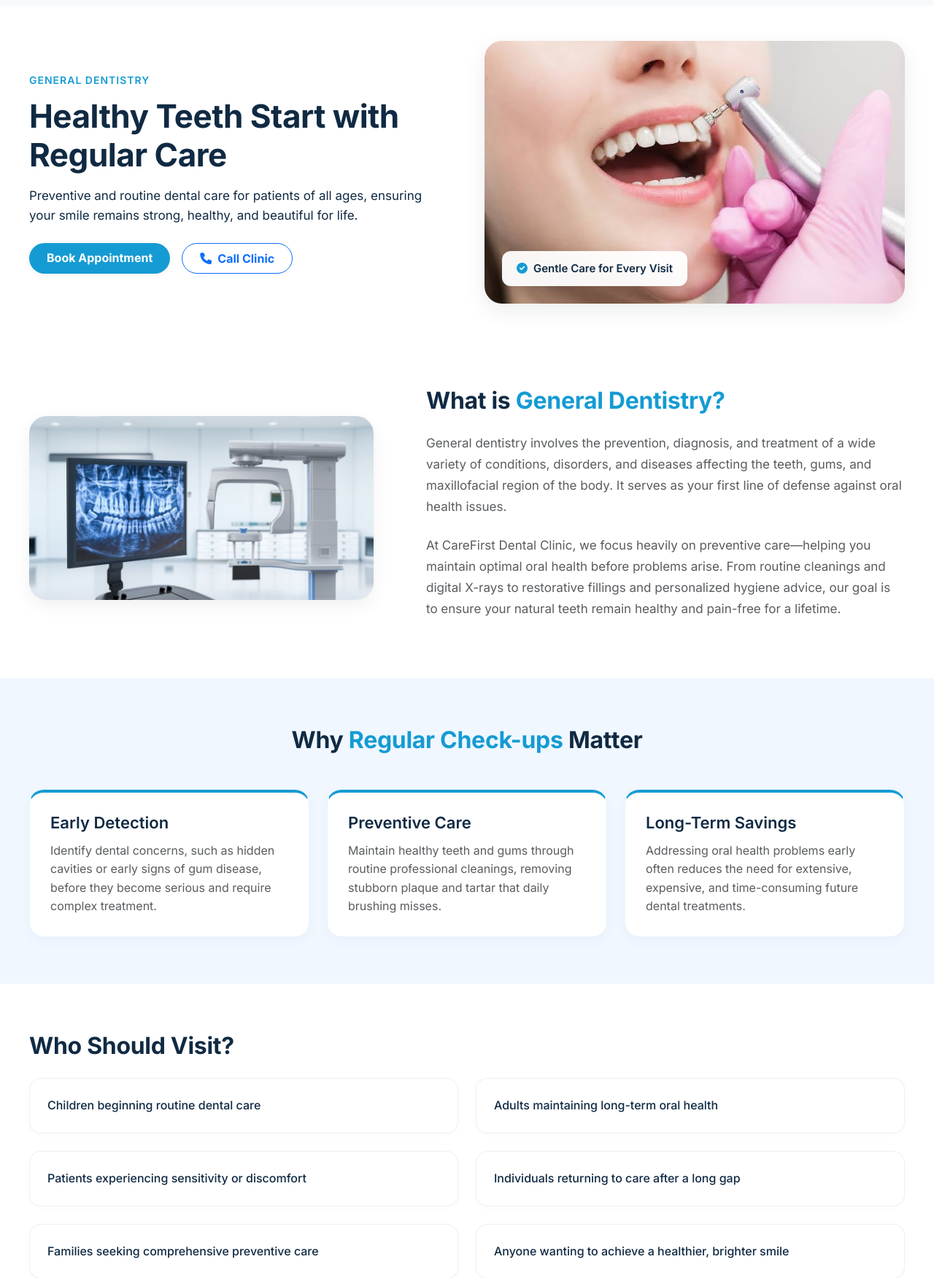
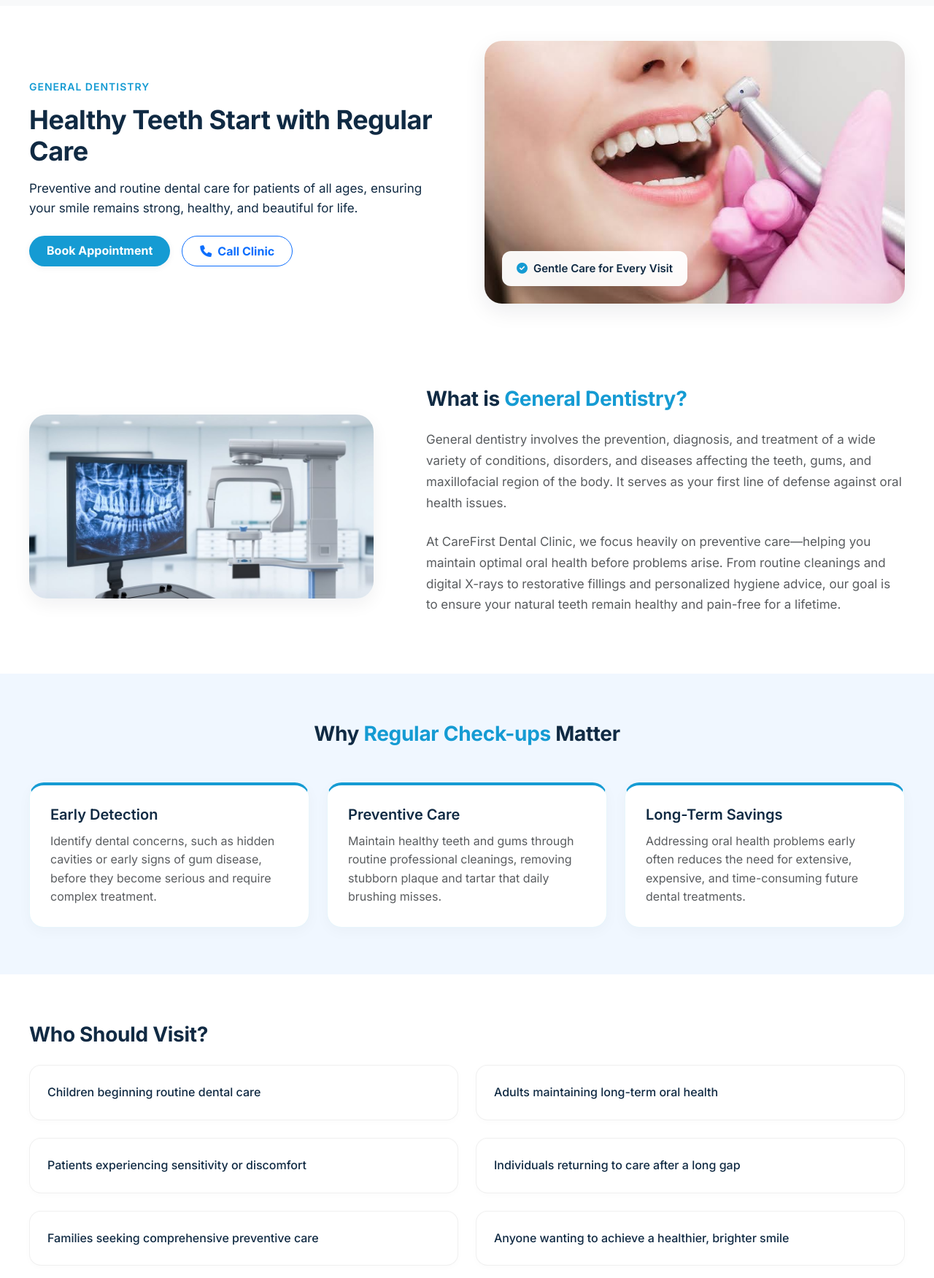
Before and after one commit to gangasagar12/carefirst-dental-clinic, a Django app: page /treatments/general-dentistry/ in a window 1280 px wide. Shown: the part 167-1918 px from the top of the page at 73% size. Run offline with Django 5.2, Linux system fonts and the light colour scheme.

Commit message:
Fix: Decrease font sizes and cache-bust CSS in General Dentistry

```diff
--- a/static/css/general-dentistry.css
+++ b/static/css/general-dentistry.css
@@ -27,7 +27,7 @@ body {
 
 /* ── Headings ───────────────────────────────────────────── */
 h1, .gd-h1 {
-    font-size: clamp(32px, 4vw, 44px); /* 40-48px */
+    font-size: clamp(28px, 3.5vw, 36px); /* Decreased from 40-48px */
     font-weight: 800;
     color: var(--navy);
     letter-spacing: -0.5px;
@@ -36,7 +36,7 @@ h1, .gd-h1 {
 }
 
 h2, .gd-h2 {
-    font-size: clamp(26px, 3vw, 32px); /* 28-34px */
+    font-size: clamp(24px, 2.5vw, 28px); /* Decreased from 28-34px */
     font-weight: 700;
     color: var(--navy);
     letter-spacing: -0.3px;
@@ -45,7 +45,7 @@ h2, .gd-h2 {
 }
 
 h3, .gd-h3 {
-    font-size: clamp(18px, 2vw, 22px); /* 20-24px */
+    font-size: clamp(18px, 2vw, 20px); /* Decreased from 20-24px */
     font-weight: 600;
     color: var(--navy);
     margin-bottom: 12px;
--- a/templates/treatments/general_dentistry.html
+++ b/templates/treatments/general_dentistry.html
@@ -4,7 +4,7 @@
 {% block title %}General Dentistry | CareFirst Dental Clinic{% endblock %}
 
 {% block extra_css %}
-<link rel="stylesheet" href="{% static 'css/general-dentistry.css' %}">
+<link rel="stylesheet" href="{% static 'css/general-dentistry.css' %}?v=2">
 {% endblock %}
 
 {% block content %}
```
